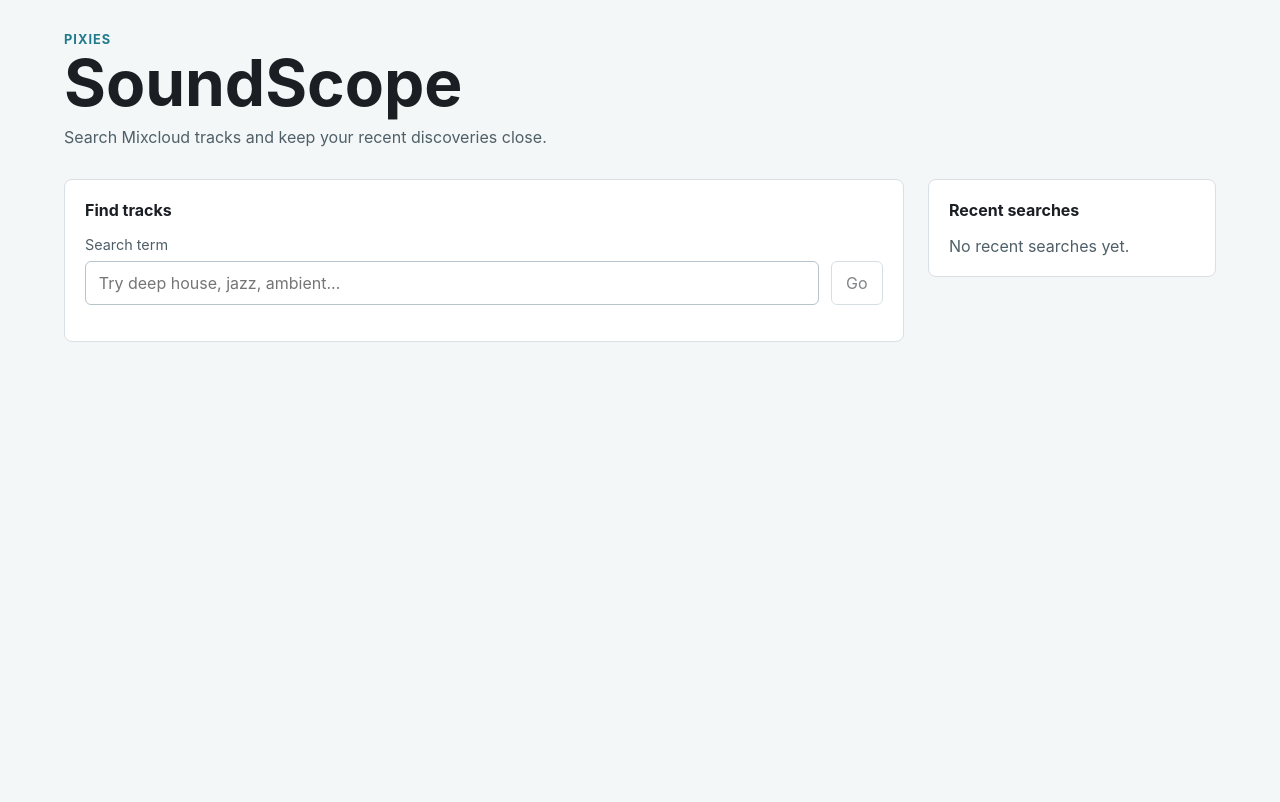
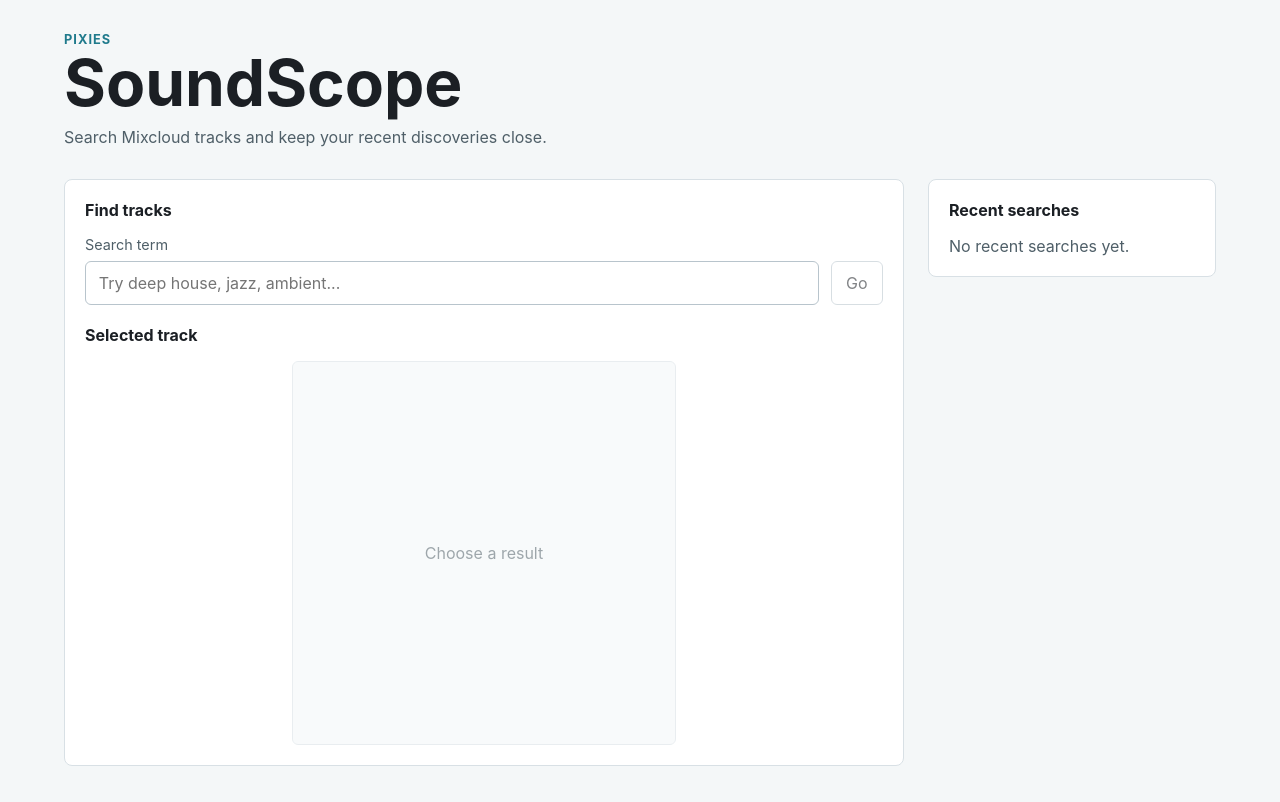
Before and after one commit to OfekItzhaki/pixies-soundscope, a React (Vite) app: page / in a window 1280 px wide. Shown: the top 802 px of the page. Built offline with nearby package versions, Linux system fonts and the light colour scheme.

Commit message:
feat: add image container and selection animation

```diff
--- /dev/null
+++ b/src/components/ImageContainer.tsx
@@ -0,0 +1,101 @@
+import { useState, type CSSProperties, type ReactElement, type RefObject } from 'react';
+
+import type { Track } from '../api/types';
+
+export interface SelectionAnimation {
+  id: number;
+  track: Track;
+  from: DOMRect;
+  to: DOMRect;
+}
+
+interface ImageContainerProps {
+  selectedTrack?: Track;
+  animation?: SelectionAnimation;
+  targetRef: RefObject<HTMLDivElement | null>;
+  onAnimationComplete(track: Track): void;
+}
+
+type FlyerStyle = CSSProperties &
+  Record<
+    | '--flyer-from-x'
+    | '--flyer-from-y'
+    | '--flyer-from-width'
+    | '--flyer-from-height'
+    | '--flyer-to-x'
+    | '--flyer-to-y'
+    | '--flyer-to-width'
+    | '--flyer-to-height',
+    string
+  >;
+
+export function ImageContainer({
+  selectedTrack,
+  animation,
+  targetRef,
+  onAnimationComplete,
+}: ImageContainerProps): ReactElement {
+  const [playerVisible, setPlayerVisible] = useState(false);
+  const hasImage = Boolean(selectedTrack?.imageUrl);
+  const flyerStyle: FlyerStyle | undefined = animation
+    ? {
+        '--flyer-from-x': `${animation.from.left}px`,
+        '--flyer-from-y': `${animation.from.top}px`,
+        '--flyer-from-width': `${animation.from.width}px`,
+        '--flyer-from-height': `${animation.from.height}px`,
+        '--flyer-to-x': `${animation.to.left}px`,
+        '--flyer-to-y': `${animation.to.top}px`,
+        '--flyer-to-width': `${animation.to.width}px`,
+        '--flyer-to-height': `${animation.to.height}px`,
+      }
+    : undefined;
+
+  return (
+    <section className="image-container" aria-labelledby="selected-track-heading">
+      <h2 id="selected-track-heading">Selected track</h2>
+      <button
+        type="button"
+        className={`selected-track ${selectedTrack ? 'selected-track-ready' : ''}`}
+        onClick={() => setPlayerVisible((visible) => (selectedTrack ? !visible : false))}
+        disabled={!selectedTrack}
+        aria-label={selectedTrack ? `Play ${selectedTrack.title}` : 'No track selected'}
+      >
+        <div ref={targetRef} className="selected-track-target">
+          {selectedTrack ? (
+            hasImage ? (
+              <img key={selectedTrack.id} src={selectedTrack.imageUrl} alt="" className="selected-image" />
+            ) : (
+              <span className="selected-placeholder">{selectedTrack.title}</span>
+            )
+          ) : (
+            <span className="selected-placeholder">Choose a result</span>
+          )}
+        </div>
+      </button>
+
+      {animation ? (
+        <div
+          key={animation.id}
+          className="selection-flyer"
+          style={flyerStyle}
+          onAnimationEnd={() => {
+            onAnimationComplete(animation.track);
+            setPlayerVisible(false);
+          }}
+          aria-hidden="true"
+        >
+          {animation.track.title}
+        </div>
+      ) : null}
+
+      {selectedTrack && playerVisible ? (
+        <iframe
+          className="track-player"
+          title={`Mixcloud player for ${selectedTrack.title}`}
+          src={selectedTrack.embedUrl}
+          allow="autoplay"
+        />
+      ) : null}
+    </section>
+  );
+}
--- a/src/components/ResultsList.tsx
+++ b/src/components/ResultsList.tsx
@@ -4,7 +4,7 @@ import type { Track } from '../api/types';
 
 interface ResultsListProps {
   tracks: Track[];
-  onSelectTrack(track: Track): void;
+  onSelectTrack(track: Track, sourceElement: HTMLElement): void;
 }
 
 export function ResultsList({ tracks, onSelectTrack }: ResultsListProps): ReactElement | null {
@@ -18,7 +18,11 @@ export function ResultsList({ tracks, onSelectTrack }: ResultsListProps): ReactE
       <ul className="results-list">
         {tracks.map((track) => (
           <li key={track.id} className="result-item">
-            <button type="button" className="result-button" onClick={() => onSelectTrack(track)}>
+            <button
+              type="button"
+              className="result-button"
+              onClick={(event) => onSelectTrack(track, event.currentTarget)}
+            >
               <span className="result-title">{track.title}</span>
             </button>
           </li>
--- a/src/components/SearchContainer.tsx
+++ b/src/components/SearchContainer.tsx
@@ -1,8 +1,10 @@
-import { useEffect, useMemo } from 'react';
+import { useEffect, useMemo, useRef, useState } from 'react';
 import type { ChangeEvent, FormEvent, ReactElement } from 'react';
 
+import type { Track } from '../api/types';
 import { useSearchState } from '../state/useSearchState';
 import { debounce } from '../utils/debounce';
+import { ImageContainer, type SelectionAnimation } from './ImageContainer';
 import { PaginationControls } from './PaginationControls';
 import { ResultsList } from './ResultsList';
 
@@ -10,6 +12,9 @@ const SEARCH_DEBOUNCE_MS = 300;
 
 export function SearchContainer(): ReactElement {
   const { state, actions } = useSearchState();
+  const imageTargetRef = useRef<HTMLDivElement | null>(null);
+  const animationIdRef = useRef(0);
+  const [selectionAnimation, setSelectionAnimation] = useState<SelectionAnimation | undefined>();
   const debouncedSearch = useMemo(
     () =>
       debounce((query: string) => {
@@ -32,6 +37,23 @@ export function SearchContainer(): ReactElement {
     event.preventDefault();
     debouncedSearch.cancel();
     void actions.performSearch(state.query);
+  };
+
+  const handleSelectTrack = (track: Track, sourceElement: HTMLElement): void => {
+    const targetElement = imageTargetRef.current;
+
+    if (!targetElement) {
+      actions.selectTrack(track);
+      return;
+    }
+
+    animationIdRef.current += 1;
+    setSelectionAnimation({
+      id: animationIdRef.current,
+      track,
+      from: sourceElement.getBoundingClientRect(),
+      to: targetElement.getBoundingClientRect(),
+    });
   };
 
   return (
@@ -72,7 +94,17 @@ export function SearchContainer(): ReactElement {
         <p className="status-message">No tracks found for "{state.query}".</p>
       ) : null}
 
-      <ResultsList tracks={state.results} onSelectTrack={actions.selectTrack} />
+      <ImageContainer
+        selectedTrack={state.selectedTrack}
+        animation={selectionAnimation}
+        targetRef={imageTargetRef}
+        onAnimationComplete={(track) => {
+          actions.selectTrack(track);
+          setSelectionAnimation(undefined);
+        }}
+      />
+
+      <ResultsList tracks={state.results} onSelectTrack={handleSelectTrack} />
       <PaginationControls />
     </section>
   );
--- a/src/index.css
+++ b/src/index.css
@@ -149,6 +149,73 @@ button:not(:disabled):hover {
   margin-top: 1.25rem;
 }
 
+.image-container {
+  margin-top: 1.25rem;
+}
+
+.selected-track {
+  display: block;
+  width: min(100%, 24rem);
+  margin: 0 auto;
+  padding: 0;
+  overflow: hidden;
+  border-color: #d8e0e5;
+  background: #f4f7f8;
+  text-align: center;
+}
+
+.selected-track-ready {
+  background: #ffffff;
+}
+
+.selected-track-target {
+  display: grid;
+  width: 100%;
+  aspect-ratio: 1;
+  place-items: center;
+}
+
+.selected-image {
+  width: 100%;
+  height: 100%;
+  object-fit: cover;
+  animation: selected-image-fade 180ms ease-out;
+}
+
+.selected-placeholder {
+  padding: 1rem;
+  color: #4f5f68;
+  overflow-wrap: anywhere;
+}
+
+.selection-flyer {
+  position: fixed;
+  top: 0;
+  left: 0;
+  z-index: 10;
+  display: grid;
+  width: var(--flyer-from-width);
+  height: var(--flyer-from-height);
+  place-items: center;
+  border: 1px solid #1f7a8c;
+  border-radius: 6px;
+  background: #e6f3f5;
+  color: #174d59;
+  padding: 0.8rem;
+  overflow: hidden;
+  overflow-wrap: anywhere;
+  pointer-events: none;
+  transform: translate(var(--flyer-from-x), var(--flyer-from-y));
+  animation: fly-to-selected 420ms ease-in-out forwards;
+}
+
+.track-player {
+  width: 100%;
+  height: 7.5rem;
+  margin-top: 1rem;
+  border: 0;
+}
+
 .results-list,
 .recent-searches ul {
   display: grid;
@@ -209,3 +276,24 @@ button:not(:disabled):hover {
     flex-direction: column;
   }
 }
+
+@keyframes fly-to-selected {
+  to {
+    width: var(--flyer-to-width);
+    height: var(--flyer-to-height);
+    opacity: 0;
+    transform: translate(var(--flyer-to-x), var(--flyer-to-y)) scale(0.92);
+  }
+}
+
+@keyframes selected-image-fade {
+  from {
+    opacity: 0;
+    transform: scale(0.98);
+  }
+
+  to {
+    opacity: 1;
+    transform: scale(1);
+  }
+}
--- a/src/state/SearchStateContext.tsx
+++ b/src/state/SearchStateContext.tsx
@@ -186,7 +186,7 @@ function searchStateReducer(state: SearchState, action: SearchStateAction): Sear
       return {
         ...state,
         results: action.response.tracks,
-        selectedTrack: action.response.tracks[0],
+        selectedTrack: undefined,
         loading: false,
         error: undefined,
         nextCursor: action.response.nextCursor,
```
